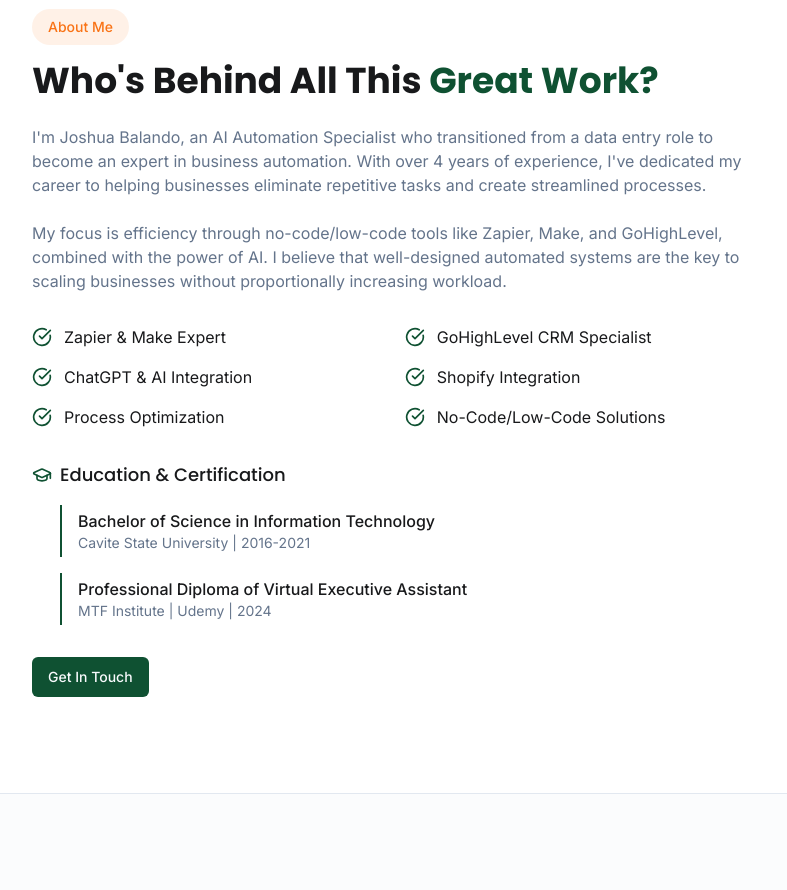
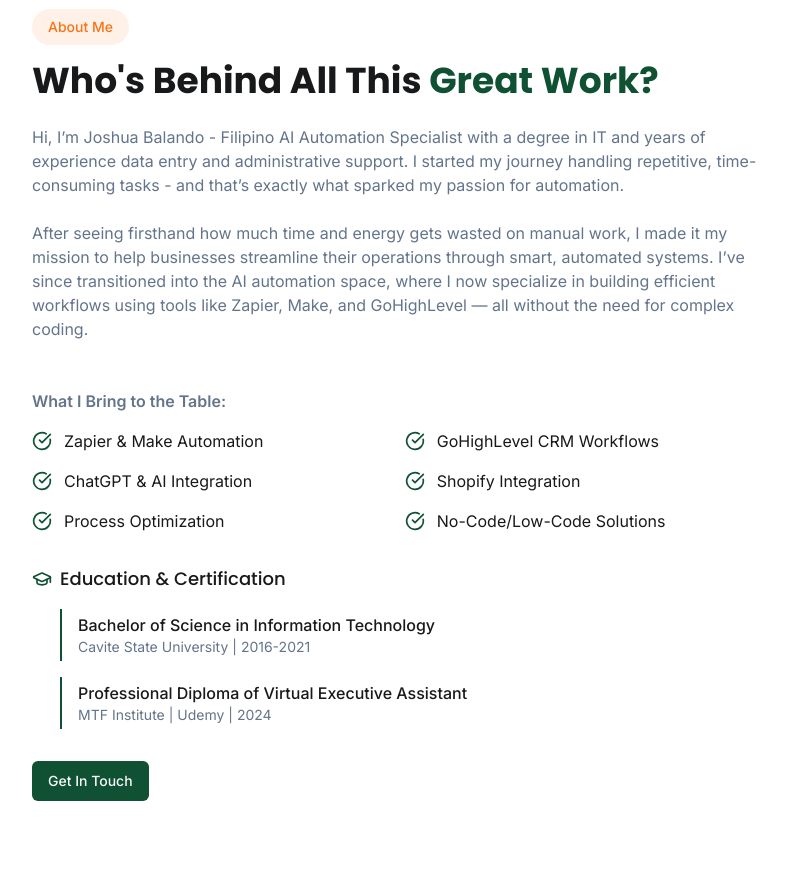
Before and after one commit to joshrzs/automate-joshua-flow, a React (Vite) app: page / in a window 1280 px wide. Shown: the part 1840-2730 px from the top of the page, without its empty margins (0-787 px from the left). Built offline with nearby package versions, Linux system fonts and the light colour scheme.

Commit message:
Updated About Section

```diff
--- a/src/components/AboutSection.tsx
+++ b/src/components/AboutSection.tsx
@@ -5,8 +5,8 @@ import { Button } from '@/components/ui/button';
 
 const AboutSection = () => {
   const skills = [
-    "Zapier & Make Expert",
-    "GoHighLevel CRM Specialist",
+    "Zapier & Make Automation",
+    "GoHighLevel CRM Workflows",
     "ChatGPT & AI Integration",
     "Shopify Integration",
     "Process Optimization",
@@ -39,16 +39,22 @@ const AboutSection = () => {
             </h2>
 
             <p className="text-muted-foreground mb-6">
-              I'm Joshua Balando, an AI Automation Specialist who transitioned from a data entry role to become
-              an expert in business automation. With over 4 years of experience, I've dedicated my career to helping businesses
-              eliminate repetitive tasks and create streamlined processes.
+              Hi, I’m Joshua Balando - Filipino  AI Automation Specialist with a degree in IT
+              and years of experience data entry and administrative support. I started my journey
+              handling repetitive, time-consuming tasks - and that’s exactly what sparked my passion
+              for automation.
             </p>
 
             <p className="text-muted-foreground mb-8">
-              My focus is efficiency through no-code/low-code tools like Zapier, Make, and GoHighLevel, combined with
-              the power of AI. I believe that well-designed automated systems are the key to scaling businesses
-              without proportionally increasing workload.
+            After seeing firsthand how much time and energy gets wasted on manual work, I made it my mission to help
+            businesses streamline their operations through smart, automated systems. I’ve since transitioned into the AI
+            automation space, where I now specialize in building efficient workflows using tools like Zapier, Make, and
+            GoHighLevel — all without the need for complex coding.
             </p>
+
+            <div className="h-4" /> {/* This adds vertical space (1rem = 16px) */}
+
+<p className="text-muted-foreground mb-4 font-semibold">What I Bring to the Table:</p>
 
             <div className="grid grid-cols-1 sm:grid-cols-2 gap-4 mb-8">
               {skills.map((skill, index) => (
```
